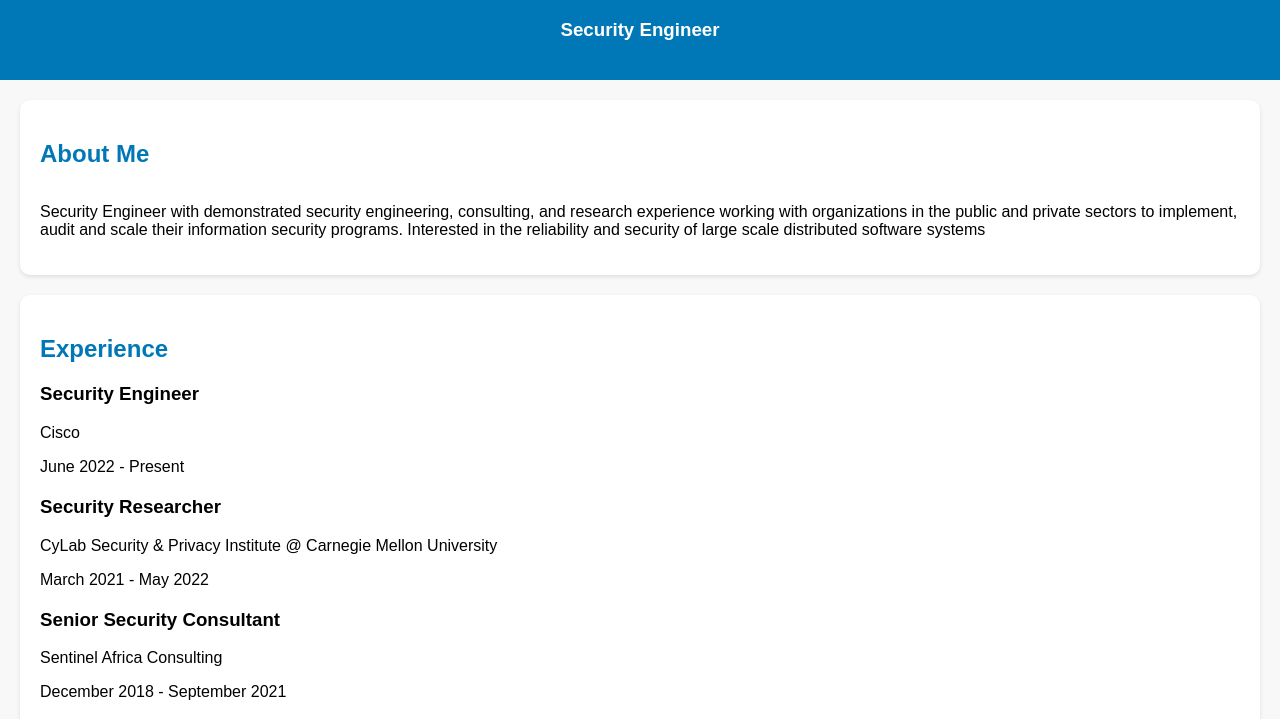
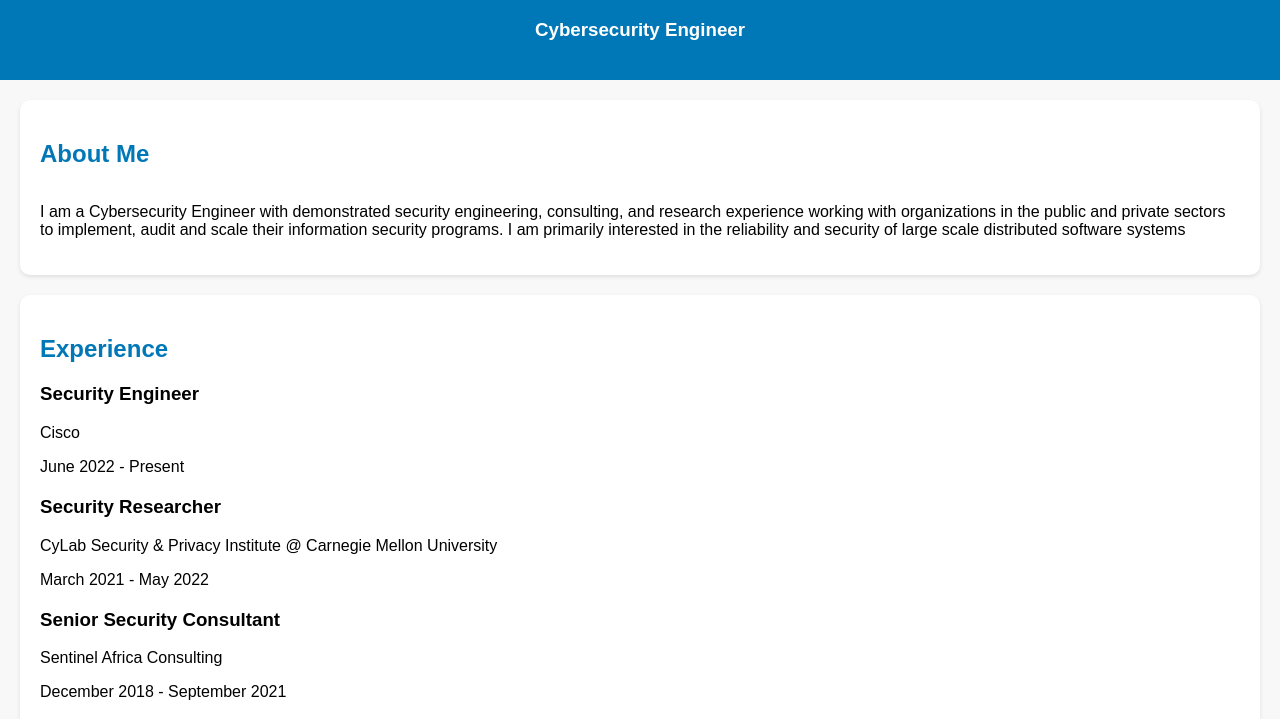
Before and after one commit to 0xabdi/portfolio, a plain HTML site: page index.html in a window 1280 px wide. Shown: the part 81-800 px from the top of the page. Drawn offline with Linux system fonts and the light colour scheme.

Commit message:
clean up - 2

```diff
--- a/index.html
+++ b/index.html
@@ -11,14 +11,14 @@
 <body>
     <header>
         <h1>Abdirahman Mohamed</h1>
-        <h3>Security Engineer</h3>
+        <h3>Cybersecurity Engineer</h3>
     </header>
 
     <section id="about" class="section">
         <h2>About Me</h2>
         <div class="about-content">
             <div class="about-text">
-                <p>Security Engineer with demonstrated security engineering, consulting, and research experience working with organizations in the public and private sectors to implement, audit and scale their information security programs. Interested in the reliability and security of large scale distributed software systems</p>
+                <p>I am a Cybersecurity Engineer with demonstrated security engineering, consulting, and research experience working with organizations in the public and private sectors to implement, audit and scale their information security programs. I am primarily interested in the reliability and security of large scale distributed software systems</p>
             </div>
         </div>
     </section>
```
